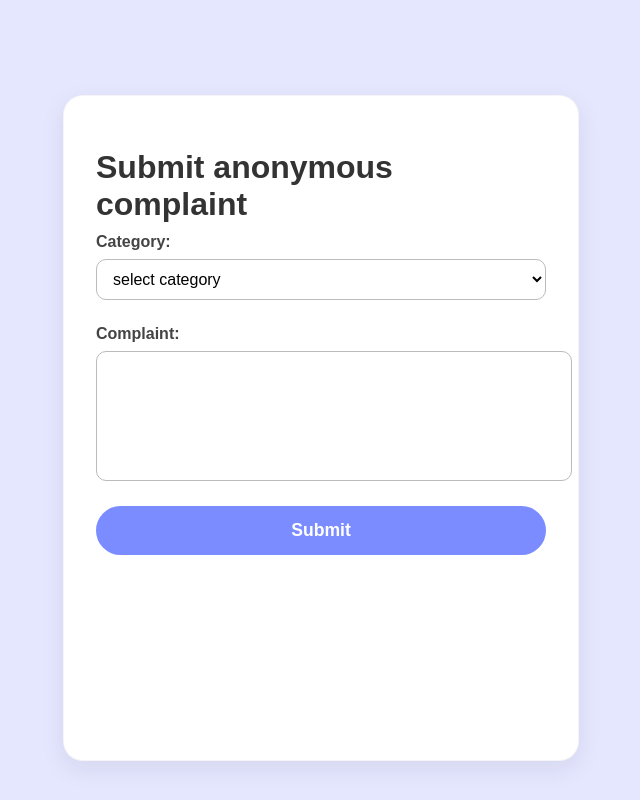
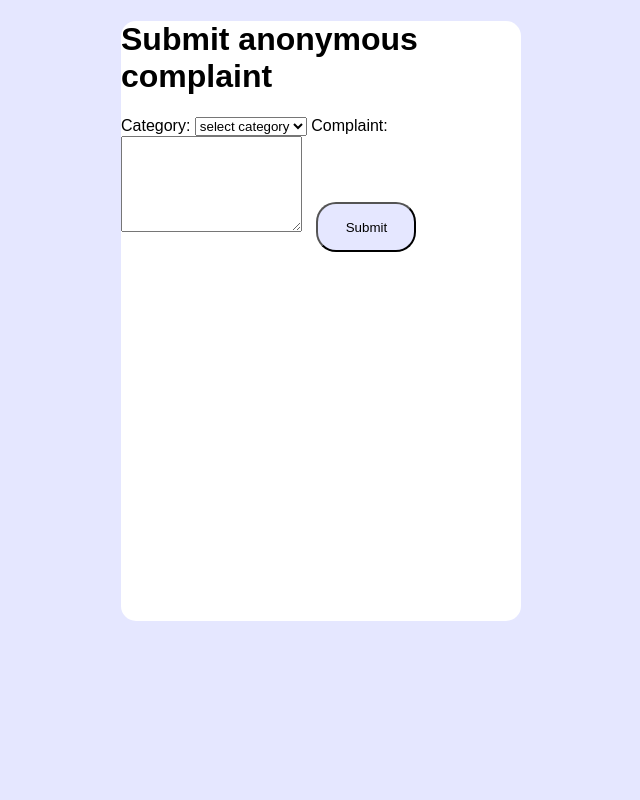
Before and after one commit to OryanMenachem/complaint-app-client, a website: page public/complaint.html in a window 1280 px wide. Shown: the whole page, without its empty margins (319-959 px from the left). Drawn offline with Linux system fonts and the light colour scheme.

Commit message:
update css files

```diff
--- a/public/styles/admin.css
+++ b/public/styles/admin.css
@@ -1,47 +1,37 @@
 body {
-  font-family: Arial, sans-serif;
+  font-family: "Arial";
   background: #e5e7ff;
-  min-height: 100vh;
-  display: flex;
-  flex-direction: column;
-  align-items: center;
-  justify-content: center;
-  text-align: center;
-  margin: 0;
 }
 
-h1 {
-  color: #333;
-  font-size: 2rem;
-  margin-bottom: 10px;
+main {
+  width: 400px;
+  height: 600px;
+  background-color: white;
+  border-radius: 15px;
+  margin: 20px auto;
 }
 
-p {
-  color: #555;
-  font-size: 1.1rem;
-  margin-bottom: 30px;
-}
+/* h1 {
 
-a {
-  text-decoration: none;
-}
+} */
+
+/* p {
+
+} */
+
+/* a {
+
+} */
 
 button {
-  background-color: #7a8cff;
-  color: white;
-  border: none;
-  border-radius: 25px;
-  padding: 12px 24px;
-  font-size: 1rem;
-  font-weight: 600;
-  cursor: pointer;
-  transition: background-color 0.3s ease;
+  background: #e5e7ff;
+  margin: 10px;
+  width: 100px;
+  height: 50px;
+  border-radius: 20px;
+  margin: 10px;
 }
 
 button:hover {
-  background-color: #5d6ddb;
+  background: #949be2;
 }
-
-button:active {
-  background-color: #4b55b5;
-}
--- a/public/styles/admin_password.style.css
+++ b/public/styles/admin_password.style.css
@@ -1,64 +1,37 @@
 body {
-  font-family: Arial, sans-serif;
+  font-family: "Arial";
   background: #e5e7ff;
-  min-height: 100vh;
-  display: flex;
-  align-items: center;
-  justify-content: center;
 }
 
-form {
-  background: #fff;
-  padding: 30px 35px;
-  border-radius: 20px;
-  box-shadow: 0 0 8px rgba(0, 0, 0, 0.1);
-  text-align: center;
-  max-width: 450px;
-  width: 100%;
+main {
+  width: 400px;
+  height: 600px;
+  background-color: white;
+  border-radius: 15px;
+  margin: 20px auto;
 }
 
+/* form {
+
+} */
+/*
 label {
-  display: block;
-  font-weight: bold;
-  margin-bottom: 10px;
-  color: #333;
-}
 
+} */
+/*
 input[type="password"] {
-  width: 100%;
-  padding: 10px;
-  border-radius: 8px;
-  border: 1px solid #ccc;
-  font-size: 1rem;
-  margin-bottom: 20px;
-}
+
+} */
 
 button {
-  background-color: #7a8cff;
-  color: white;
-  border: none;
-  border-radius: 25px;
-  padding: 12px 20px;
-  font-size: 1rem;
-  font-weight: 600;
-  cursor: pointer;
-  transition: background-color 0.3s ease;
+  background: #e5e7ff;
+  margin: 10px;
+  width: 100px;
+  height: 50px;
+  border-radius: 20px;
+  margin: 10px;
 }
 
 button:hover {
-  background-color: #5d6ddb;
+  background: #949be2;
 }
-
-button:active {
-  background-color: #4b55b5;
-}
-
-@media (max-width: 500px) {
-  form {
-    padding: 20px;
-  }
-
-  button {
-    width: 100%;
-  }
-}
--- a/public/styles/complaint.style.css
+++ b/public/styles/complaint.style.css
@@ -1,102 +1,42 @@
 body {
-  font-family: "Arial", sans-serif;
+  font-family: "Arial";
   background: #e5e7ff;
-  min-height: 100vh;
-  display: flex;
-  align-items: center;
-  justify-content: center;
-  padding: 20px;
 }
 
 main {
-  display: inline-block;
-  vertical-align: top;
-  max-width: 450px;
-  width: 100%;
-  max-height: 600px;
-  height: 100vh; /* גובה מלא של המסך */
-
-  margin: 2vh 1.5vw; /* רווח מסביב לכרטיס */
-  padding: 2rem; /* ריווח פנימי */
-  background: #ffffff; /* כרטיס לבן */
-  border-radius: 20px; /* קצוות מעוגלות */
-  box-shadow: 0 8px 24px rgba(20, 30, 40, 0.08); /* צל רך לנפח */
-  border: 1px solid rgba(16, 20, 30, 0.04); /* גבול עדין */
-  text-align: left;
+  width: 400px;
+  height: 600px;
+  background-color: white;
+  border-radius: 15px;
+  margin: 20px auto;
 }
 
-h1 {
-  color: #333;
-  font-size: 2rem;
-  font-weight: 700;
-  margin-bottom: 10px;
-}
+/* h1 {
 
-form {
-  display: flex;
-  flex-direction: column;
-  align-items: stretch;
-}
+} */
 
-label {
-  font-size: 1rem;
-  font-weight: 600;
-  color: #444;
-  margin-bottom: 8px;
-  text-align: left;
-}
+/* form {
 
-select,
-textarea {
-  width: 100%;
-  padding: 10px 12px;
-  border-radius: 10px;
-  border: 1px solid #bbb;
-  font-size: 1rem;
-  outline: none;
-  margin-bottom: 25px;
-  background: #fff;
-  resize: none;
-  transition: border-color 0.3s ease;
-}
+} */
 
-select:focus,
-textarea:focus {
-  border-color: #7a8cff;
-}
+/* label {
 
+} */
+
+/*
 #selectCategory {
-  color: gray;
-}
+
+} */
 
 button {
-  background-color: #7a8cff;
-  color: white;
-  border: none;
-  border-radius: 25px;
-  padding: 14px 0;
-  font-size: 1.1rem;
-  font-weight: 600;
-  cursor: pointer;
-  width: 100%;
-  transition: background-color 0.3s ease;
+  background: #e5e7ff;
+  margin: 10px;
+  width: 100px;
+  height: 50px;
+  border-radius: 20px;
+  margin: 10px;
 }
 
 button:hover {
-  background-color: #5d6ddb;
+  background: #949be2;
 }
-
-button:active {
-  background-color: #4b55b5;
-}
-
-@media (max-width: 500px) {
-  main {
-    padding: 25px 20px;
-  }
-
-  h1 {
-    font-size: 1.6rem;
-    margin-bottom: 20px;
-  }
-}
--- a/public/styles/index.style.css
+++ b/public/styles/index.style.css
@@ -1,104 +1,44 @@
 body {
-  font-family: "Arial", sans-serif;
+  font-family: "Arial";
   background: #e5e7ff;
-  min-height: 100vh;
-  display: flex;
-  align-items: center;
-  justify-content: center;
-  padding: 20px;
 }
 
 main {
-  background: #fff;
+  width: 400px;
+  height: 600px;
+  background-color: white;
   border-radius: 20px;
-  padding: 30px 35px;
-  max-width: 450px;
-  width: 100%;
-  max-height: 600px;
-  height: 100vh;
-  box-shadow: 0 0 8px rgba(0, 0, 0, 0.1);
-  text-align: center;
-  position: relative;
+  margin: 20px auto;
 }
 
 h1 {
-  color: #333;
-  font-size: 2rem;
-  font-weight: 700;
-  margin-bottom: 10px;
+  margin: em;
 }
 
 h2 {
-  color: #666;
-  font-size: 1.1rem;
-  font-weight: normal;
-  margin-bottom: 30px;
+  font-size: medium;
+  margin: 10px;
 }
 
 img {
-  max-width: 80%;
-  height: auto;
-  border-radius: 15px;
-  margin: 20px 0 30px 0;
+  height: 300px;
+  width: 290px;
+  margin: 30px;
 }
 
-a {
-  text-decoration: none;
-  display: inline-block;
-}
+/* a {
+
+} */
 
 button {
-  background-color: #7a8cff;
-  color: white;
-  border: none;
-  border-radius: 25px;
-  padding: 14px 0;
-  font-size: 1rem;
-  font-weight: 600;
-  cursor: pointer;
-  margin: 8px 10px;
-  width: 160px;
-  height: 48px;
-  display: inline-flex;
-  align-items: center;
-  justify-content: center;
-  transition: background-color 0.3s ease;
+  background: #e5e7ff;
+  margin: 10px;
+  width: 100px;
+  height: 50px;
+  border-radius: 20px;
+  margin: 10px auto;
 }
 
 button:hover {
-  background-color: #5d6ddb;
+  background: #949be2;
 }
-
-button:active {
-  background-color: #4b55b5;
-}
-
-/* כפתור נוסף עם צבע שונה */
-button:nth-of-type(2) {
-  background-color: #ff9a9e;
-  margin-left: 5px;
-}
-
-button:nth-of-type(2):hover {
-  background-color: #d7707a;
-}
-
-button:nth-of-type(2):active {
-  background-color: #b0555d;
-}
-
-/* רספונסיביות */
-@media (max-width: 500px) {
-  main {
-    padding: 25px 20px;
-  }
-
-  h1 {
-    font-size: 1.6rem;
-  }
-
-  button {
-    width: 100%;
-    margin: 8px 0;
-  }
-}
```
Also changed, not shown: public/admin.html (+13 -5 lines), public/admin_password.html (+7 -5 lines), public/index.html (+2 -2 lines).
